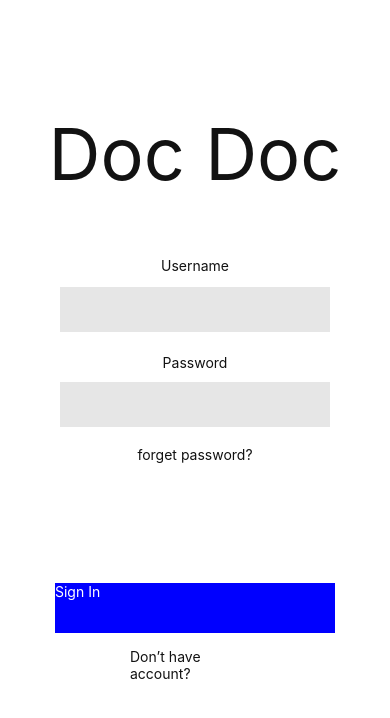
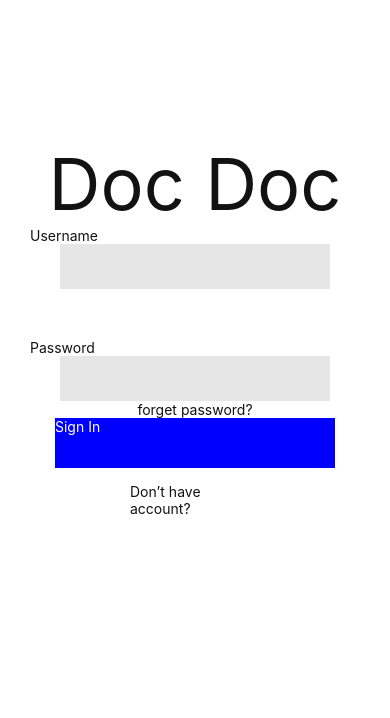
Before and after one commit to taritinth/docdoc, a React Native app: screen / in a window 390 px wide. Shown: the top 718 px of the page. Built offline with nearby package versions, Linux system fonts and the light colour scheme.

Commit message:
style: sign in

```diff
--- a/screens/Signin.js
+++ b/screens/Signin.js
@@ -5,12 +5,14 @@ function Signin(props) {
   return (
     <View style={styles.container}>
       <Text style={styles.docDoc}>Doc Doc</Text>
+      <Text style={styles.username}>Username</Text>
       <View style={styles.rect}></View>
+      <Text style={styles.password}>Password</Text>
       <View style={styles.rect1}></View>
-            <Text style={styles.username}>Username</Text>
-            <Text style={styles.password}>Password</Text>
       <Text style={styles.forgetPassword}>forget password?</Text>
-            <TouchableOpacity style={styles.cupertinoButtonInfo} ><Text style={styles.signin}>Sign In</Text></TouchableOpacity>
+      <TouchableOpacity style={styles.cupertinoButtonInfo}>
+        <Text style={styles.signin}>Sign In</Text>
+      </TouchableOpacity>
       <Text style={styles.dontHaveAccount}>Don’t have account?</Text>
     </View>
   );
@@ -23,7 +25,7 @@ const styles = StyleSheet.create({
     flex: 1,
     // backgroundColor:'red',
     alignItems: "center",
-
+    padding: 30,
   },
   docDoc: {
     color: "#121212",
@@ -34,32 +36,27 @@ const styles = StyleSheet.create({
     width: 270,
     height: 45,
     backgroundColor: "#E6E6E6",
-        marginTop: 90,
   },
   rect1: {
     width: 270,
     height: 45,
     backgroundColor: "#E6E6E6",
-        marginTop: 50,
   },
   username: {
     color: "#121212",
-        marginTop: -170,
+    alignSelf: "flex-start",
   },
   password: {
     color: "#121212",
-        marginTop: 80,
+    alignSelf: "flex-start",
+    marginTop:50,
   },
   forgetPassword: {
     color: "#121212",
-        marginTop: 75,
-
   },
   cupertinoButtonInfo: {
     height: 50,
     width: 280,
-        marginTop: 120,
-
     backgroundColor: "blue",
   },
   dontHaveAccount: {
@@ -67,10 +64,9 @@ const styles = StyleSheet.create({
     height: 20,
     width: 130,
     marginTop: 15,
-
   },
   signin: {
     color: "#FFFFFF",
     alignItems: "center",
-    }
+  },
 });
```
Lines whose indentation alone changed are shown as unchanged.
